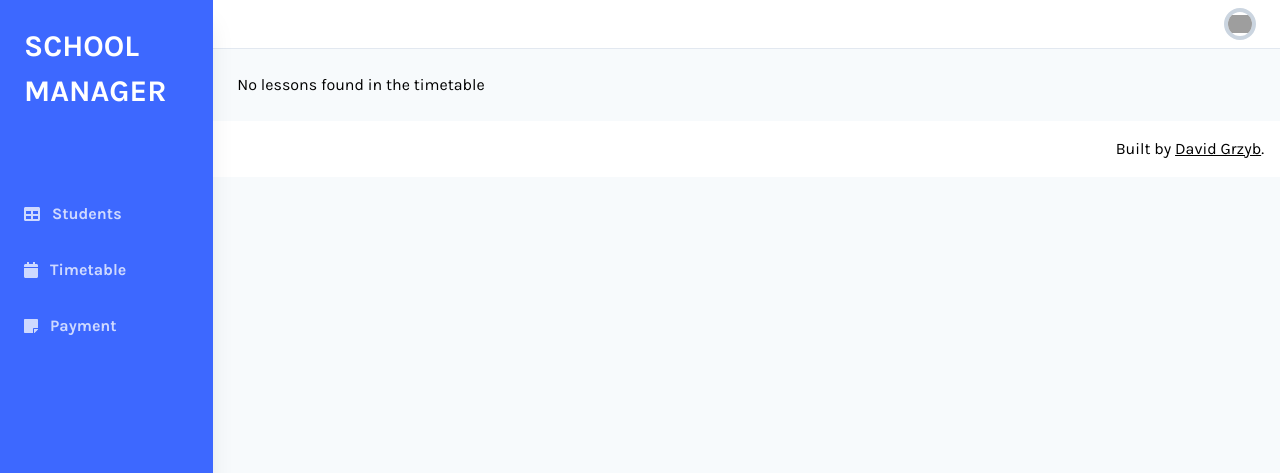
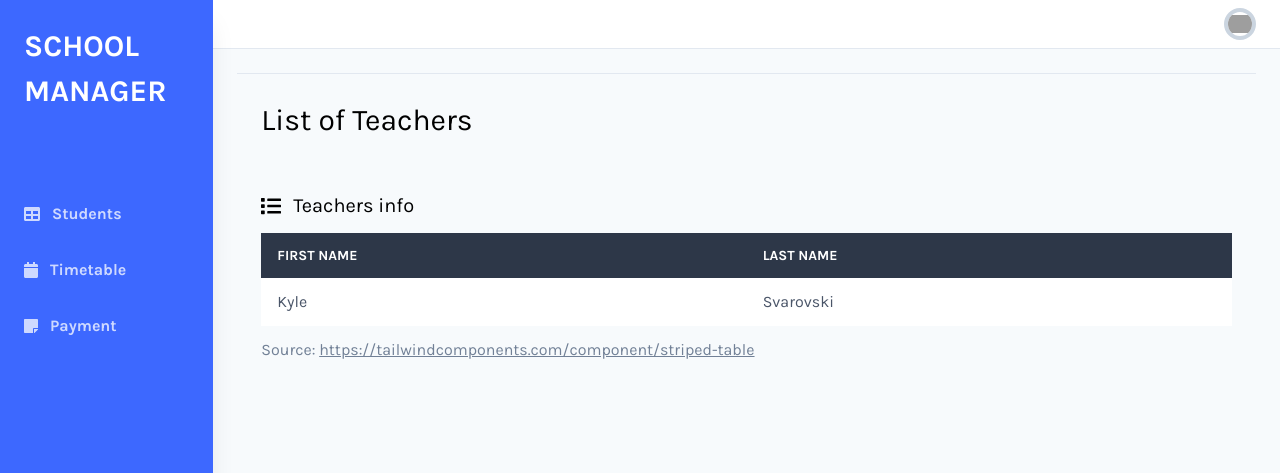
Before and after one commit to d4nilyuk/schoolApp, a Django app: page /teachers in a window 1280 px wide. Shown: the top 473 px of the page. Run offline with Django 3.2, Linux system fonts and the light colour scheme; data comes from the database, SQL or seed files in the repository; both versions use the stored data as it was after the commit; style sheets or scripts are compiled from the project's sources; some libraries are stand-ins or nearby versions; grey boxes are pictures that could not be loaded.

Commit message:
delete unused files + teachers tab fix

```diff
--- a/myfirst/theme/templates/teachers/teachers.html
+++ b/myfirst/theme/templates/teachers/teachers.html
@@ -7,7 +7,7 @@ Teachers
 {% endblock %}
 {% load mathfilters %}
 {% block content %}
-    {% if lesson %}
+    {% if teacher %}
     <div class="w-full h-screen overflow-x-hidden border-t flex flex-col">
         <main class="w-full flex-grow p-6">
             <h1 class="text-3xl text-black pb-6">List of Teachers</h1>
@@ -45,6 +45,6 @@ Teachers
         </footer>
     </div>
     {% else %}
-        No lessons found in the timetable
+        No teachers found in the timetable
     {% endif %}
 {% endblock %}
```
Also changed, not shown: myfirst/db.sqlite3, 2 other files.
